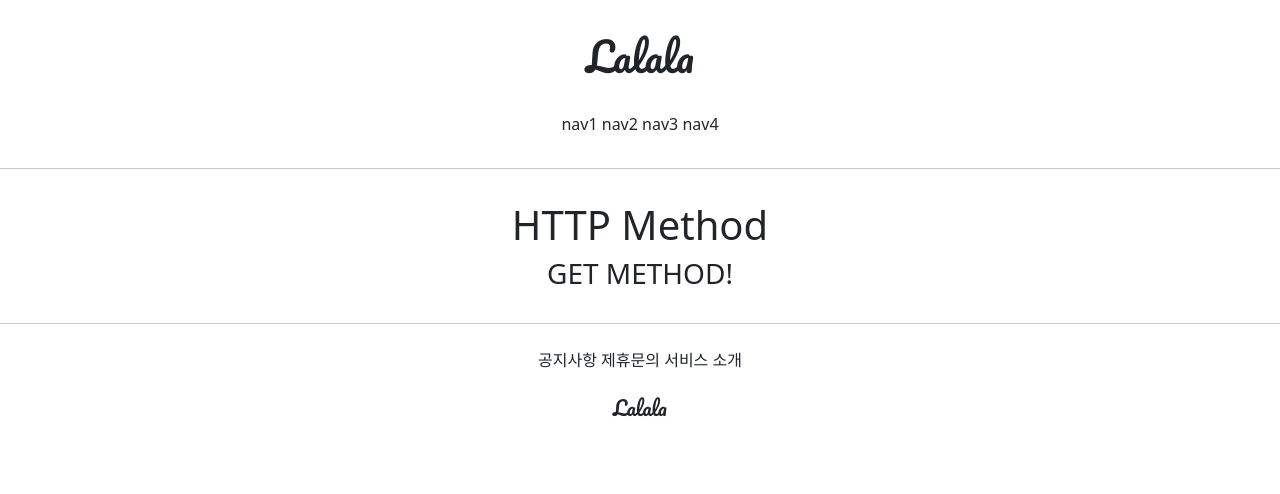
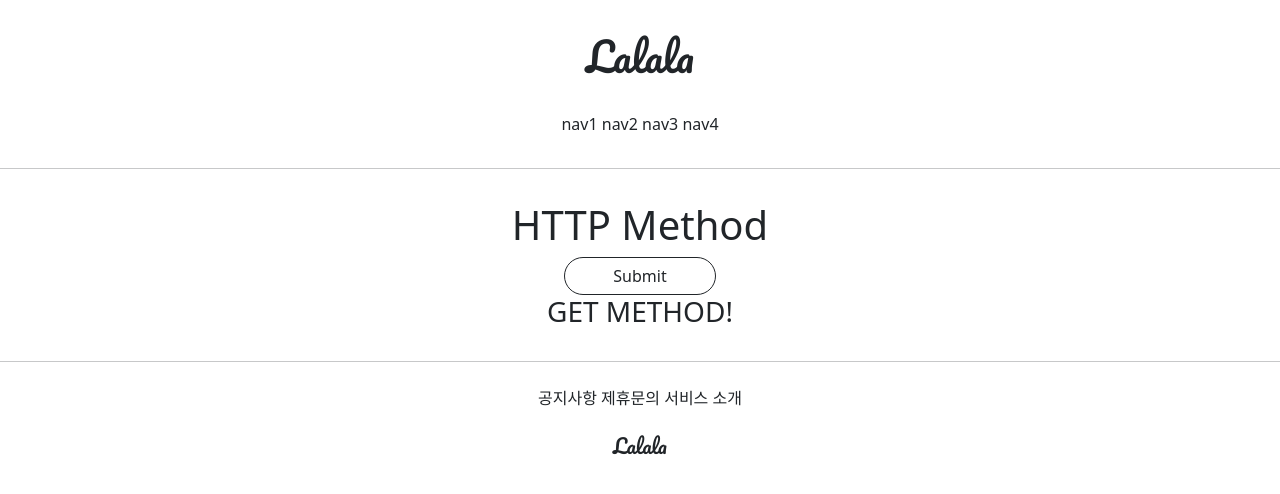
Before and after one commit to sun-hani/gis_2021, a Django app: page /accounts/hello_world/ in a window 1280 px wide. Shown: the top 494 px of the page. Run offline with Django 3.2, Linux system fonts and the light colour scheme; parts of the project's set-up code (start-up, migrations or seed data) failed here and were passed over.

Commit message:
0709 commit 3

```diff
--- a/accountapp/templates/accountapp/hello_world.html
+++ b/accountapp/templates/accountapp/hello_world.html
@@ -6,6 +6,12 @@
     <div style="margin: 2rem; text-align: center">
         <h1>HTTP Method</h1>
 
+        <form action="/accounts/hello_world/" method="POST">
+            {% csrf_token %}
+            <input type="submit" class="btn btn-outline-dark rounded-pill px-5" >
+
+        </form>
+
         <h3>{{ text }}</h3>
 
     </div>
```
